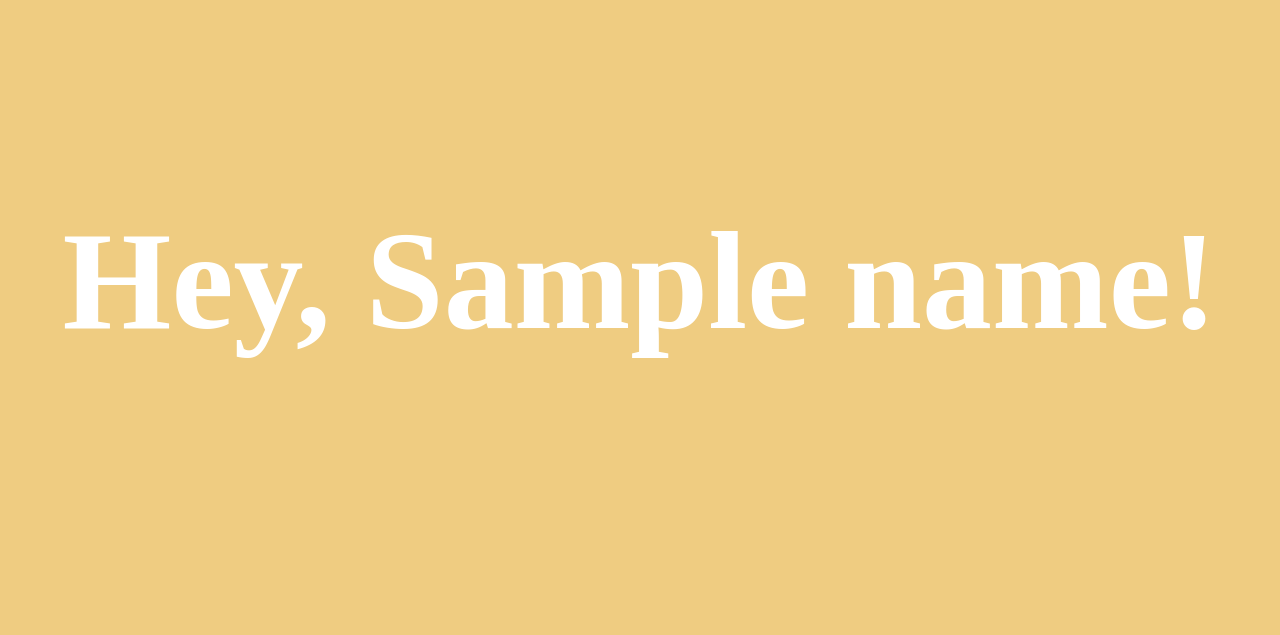
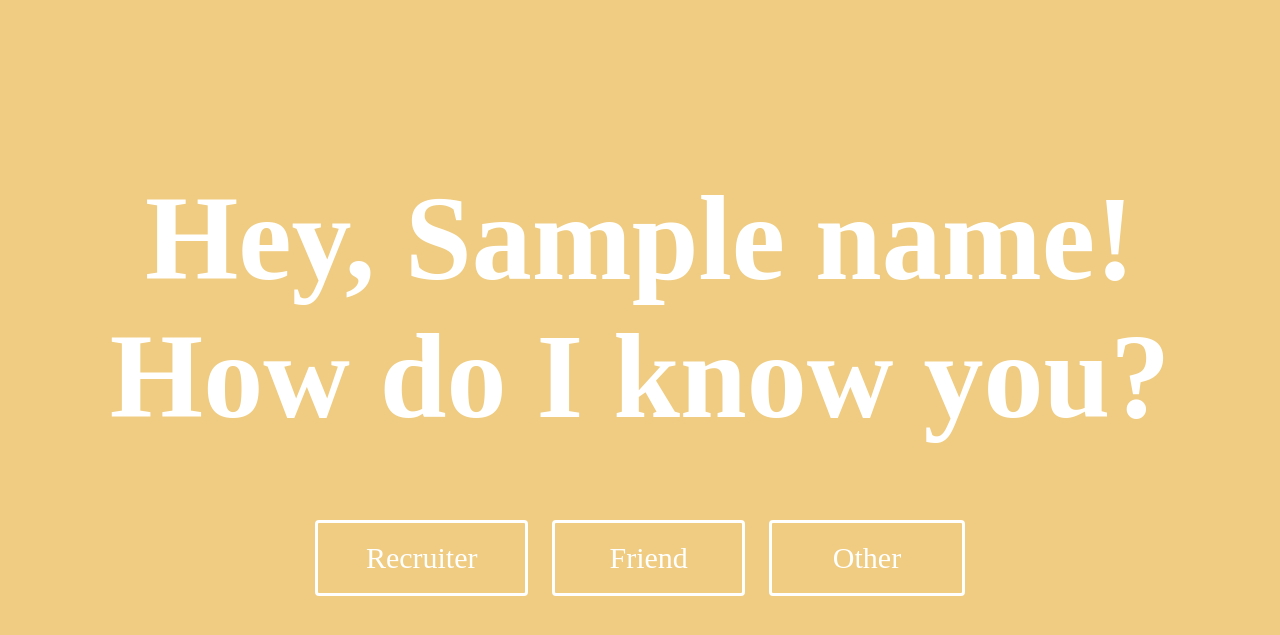
Before and after one commit to niuamy/mysite, a Flask app: template templates/hello.html in a window 1280 px wide. Shown: the top 635 px of the page. Run offline with Flask 2, Linux system fonts and the light colour scheme; the template is opened without the code that fills it: most values are stand-ins (such as "Sample title", 1, 10 or a date in 2020).

Commit message:
added identification page

```diff
--- a/app.py
+++ b/app.py
@@ -11,3 +11,7 @@ def index():
 def hello():
     name = request.form.get("name")
     return render_template("hello.html", name=name)
+
+@app.route('/welcome', methods=["POST"])
+def welcome():
+    return render_template("welcome.html")
--- a/templates/hello.html
+++ b/templates/hello.html
@@ -1,5 +1,113 @@
-{% extends "layout.html" %}
+<!DOCTYPE html>
+<html lang="en" dir="ltr">
+  <head>
+    <meta charset="utf-8">
+    <meta name="viewport" content="width=device-width, initial-scale=1.0">
+    <meta name="description" content="web design project">
+    <meta name="keywords" content="web design, project">
+    <meta name="author" content="amy">
+    <title>Amy Niu | Welcome</title>
+    <style>
+      *{
+        margin: 0;
+        padding:0;
+       }
 
-{% block heading %}
-  Hey, {{ name }}!
-{% endblock %}
+      body{
+        background-color: #EFCC81;
+      }
+      h1{
+        color: white;
+        font-family:serif;
+        text-align: center;
+        font-size: 120px;
+        padding: 170px 0 70px 0;
+      }
+
+      input[type=text], select {
+        color: gray;
+        font-size: 30px;
+        font-family: serif;
+        width: 60%;
+        padding: 20px 30px;
+        display: inline-block;
+        border: 1px solid #ccc;
+        border-radius: 4px;
+        box-sizing: border-box;
+        margin: 70px 0;
+      }
+
+       button {
+        background-color: #EFCC81;
+        border: 3px solid white;
+        border-radius: 4px;
+        color: white;
+        padding: 18px 48px;
+        text-align: center;
+        text-decoration: none;
+        display: inline-block;
+        font-size: 30px;
+        font-family: serif;
+        margin: 4px 10px;
+        transition-duration: 0.2s;
+        cursor: pointer;
+      }
+
+      button:hover {
+        background-color: white;
+        color:#EFCC81 ;
+      }
+
+      button.friend{
+        padding: 18px 54px;
+      }
+
+      button.other{
+        padding: 18px 61px;
+      }
+
+      input.hide{
+        display: none;
+      }
+
+      input.show{
+        display:inline;
+      }
+
+      button.hide{
+        display: none;
+      }
+
+      button.show{
+        display:inline;
+      }
+      form{
+        display: inline;
+      }
+
+    </style>
+
+  </head>
+  <body>
+    <script>
+      function onButtonClick(){
+        document.getElementById('otherInput').className="show";
+        document.getElementById('otherSubmit').className="show";
+      }
+    </script>
+    <h1> Hey, {{name}}! <br/> How do I know you? </h1>
+    <div class="nameInput">
+      <center>
+        <form action="{{ url_for('welcome') }}" method="post">
+            <button class="recruiter">Recruiter</button>
+            <button class="friend">Friend</button>
+        </form>
+        <button class="other" onclick="onButtonClick()">Other</button>
+        <br/>
+        <form action="{{ url_for('welcome') }}" method="post">
+          <input class="hide" type="text" name="otherResponse" id="otherInput">
+          <button class="hide" id="otherSubmit">Submit</button>
+        </form>
+      </center>
+    </div>
+  </body>
--- a/templates/layout.html
+++ b/templates/layout.html
@@ -21,7 +21,7 @@
         font-family:serif;
         text-align: center;
         font-size: 140px;
-        padding: 200px 0 100px 0;
+        padding: 200px 0 80px 0;
       }
 
       input[type=text], select {
--- /dev/null
+++ b/templates/welcome.html
@@ -0,0 +1,5 @@
+{% extends "layout.html" %}
+
+{% block heading %}
+  Welcome!
+{% endblock %}
```
